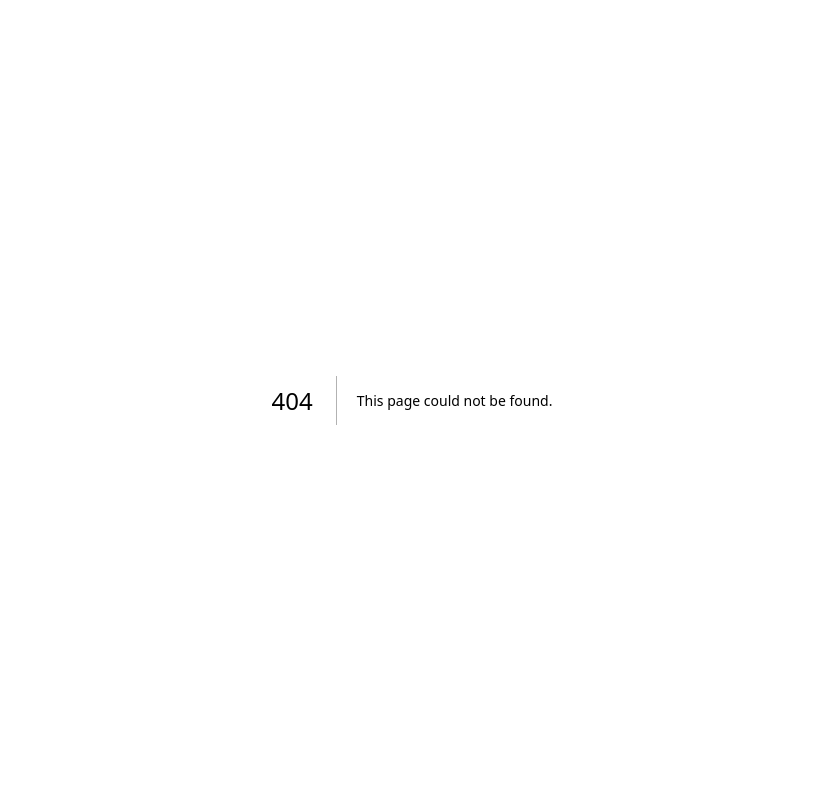
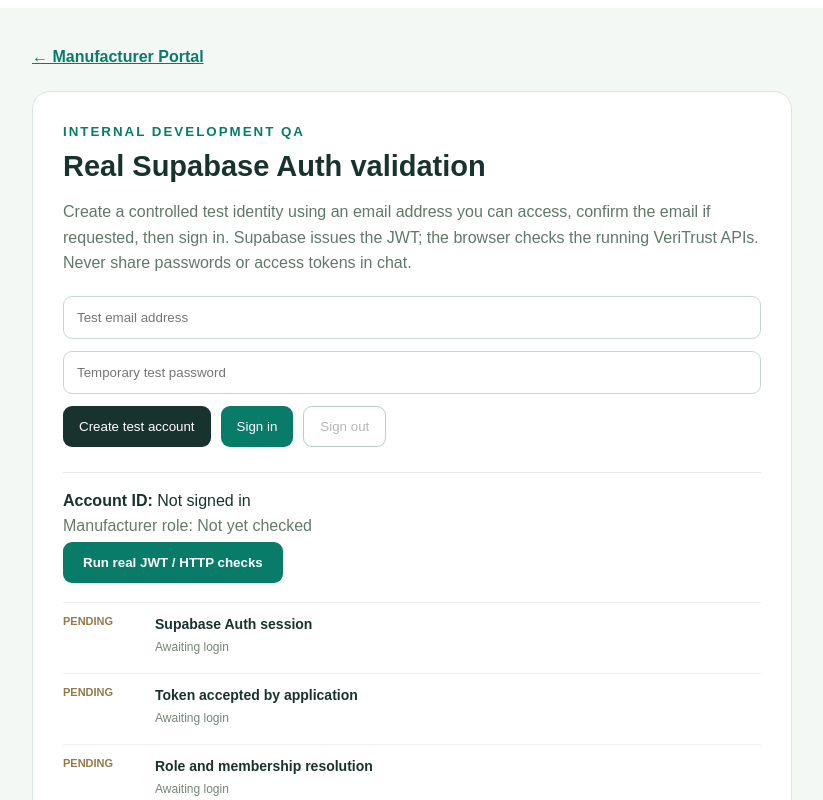
Before and after one commit to koladelampard1/veritrust-platform, a Next.js app: page /qa/auth in a window 1280 px wide. Before the commit this address had no page. Shown: the top 800 px of the page, without its empty margins (228-1051 px from the left). Built offline with nearby package versions, Linux system fonts and the light colour scheme; no server answers.

Commit message:
Add real Supabase Auth test harness for controlled sign-up and JWT authorization checks

```diff
--- /dev/null
+++ b/src/app/qa/auth/page.tsx
@@ -0,0 +1,35 @@
+'use client';
+import {useEffect,useState} from 'react';
+import {createClient,type SupabaseClient} from '@supabase/supabase-js';
+import Link from 'next/link';
+type Check={name:string;status:'pass'|'fail'|'pending';detail:string};
+const endpoint=process.env.NEXT_PUBLIC_SUPABASE_URL;
+const key=process.env.NEXT_PUBLIC_SUPABASE_ANON_KEY;
+function client():SupabaseClient|null{return endpoint&&key?createClient(endpoint,key,{auth:{persistSession:true,autoRefreshToken:true}}):null}
+const checks:Check[]=[{name:'Supabase Auth session',status:'pending',detail:'Awaiting login'},{name:'Token accepted by application',status:'pending',detail:'Awaiting login'},{name:'Role and membership resolution',status:'pending',detail:'Awaiting login'},{name:'Cross-organization read isolation',status:'pending',detail:'Awaiting login'}];
+export default function AuthQA(){
+const [db]=useState(client),[email,setEmail]=useState(''),[password,setPassword]=useState(''),[message,setMessage]=useState(''),[busy,setBusy]=useState(false);
+const [user,setUser]=useState(''),[role,setRole]=useState(''),[tests,setTests]=useState(checks);
+useEffect(()=>{db?.auth.getSession().then(({data})=>{if(data.session){setUser(data.session.user.id);setMessage('Authenticated session restored. Run checks below.')}})},[db]);
+async function signup(){if(!db){setMessage('Authentication is not configured.');return}setBusy(true);setMessage('');try{const {data,error}=await db.auth.signUp({email,password});if(error)throw error;setMessage(data.session?'Supabase Auth registration succeeded and a session was issued.':'Registration requested. Confirm the email sent by Supabase before signing in.');setUser(data.user?.id??'');setPassword('')}catch(e){setMessage(e instanceof Error?e.message:'Sign-up failed')}finally{setBusy(false)}}
+async function signin(){if(!db)return;setBusy(true);setMessage('');try{const {data,error}=await db.auth.signInWithPassword({email,password});if(error)throw error;setUser(data.user.id);setPassword('');setMessage('Real Supabase Auth session created. Run authorization checks.') }catch(e){setMessage(e instanceof Error?e.message:'Sign-in failed')}finally{setBusy(false)}}
+async function run(){if(!db)return;setBusy(true);const next:Check[]=[];try{const {data,error}=await db.auth.getSession();if(error||!data.session)throw new Error('No valid Supabase Auth session');const token=data.session.access_token;const verified=await db.auth.getUser(token);if(verified.error||verified.data.user?.id!==data.session.user.id)throw new Error('Token verification failed');next.push({name:'Supabase Auth session',status:'pass',detail:'Supabase issued a real session for '+data.session.user.id.slice(0,8)+'…'});
+const a=await fetch('/api/v1/me',{headers:{Authorization:'Bearer '+token},cache:'no-store'});const body=await a.json();if(!a.ok)throw new Error('Application rejected JWT, HTTP '+a.status);next.push({name:'Token accepted by application',status:'pass',detail:'GET /api/v1/me returned HTTP '+a.status});
+const members=body.memberships??[];setRole(members[0]?.role??'none');next.push({name:'Role and membership resolution',status:members.length?'pass':'pending',detail:members.length?members.map((m:{role:string;organization_id:string})=>m.role+' / '+m.organization_id.slice(0,8)).join(', '):'Valid Auth user has no manufacturer membership yet. Membership must be assigned before authorized workflow tests.'});
+const forbidden=await fetch('/api/v1/manufacturer/overview?organization_id=22222222-2222-4222-8222-222222222222',{headers:{Authorization:'Bearer '+token},cache:'no-store'});
+const isMember=members.some((m:{organization_id:string})=>m.organization_id==='22222222-2222-4222-8222-222222222222');
+next.push({name:'Cross-organization read isolation',status:!isMember&&forbidden.status===403?'pass':'fail',detail:'Unrelated retailer organization read returned HTTP '+forbidden.status});
+setTests(next);setMessage('Checks finished. These are genuine browser HTTP requests with a Supabase-issued JWT.');
+}catch(e){next.push({name:'Authentication or API error',status:'fail',detail:e instanceof Error?e.message:'Unexpected failure'});setTests(next)}finally{setBusy(false)}}
+async function logout(){await db?.auth.signOut();setUser('');setRole('');setTests(checks);setMessage('Signed out.')}
+return <main style={{fontFamily:'Arial, sans-serif',background:'#f3f8f5',minHeight:'100vh',padding:'40px 18px',color:'#18332e'}}><section style={{maxWidth:760,margin:'auto'}}>
+<Link href='/manufacturer' style={{color:'#087c69',fontWeight:700}}>← Manufacturer Portal</Link>
+<div style={{marginTop:25,background:'#fff',borderRadius:18,padding:30,border:'1px solid #dae5dc'}}>
+<small style={{color:'#087c69',fontWeight:800,letterSpacing:2}}>INTERNAL DEVELOPMENT QA</small><h1 style={{fontSize:29,margin:'10px 0'}}>Real Supabase Auth validation</h1>
+<p style={{lineHeight:1.6,color:'#60786b'}}>Create a controlled test identity using an email address you can access, confirm the email if requested, then sign in. Supabase issues the JWT; the browser checks the running VeriTrust APIs. Never share passwords or access tokens in chat.</p>
+<div style={{display:'grid',gap:12,marginTop:20}}><input aria-label='Test account email' type='email' placeholder='Test email address' value={email} onChange={e=>setEmail(e.target.value)} style={{padding:13,border:'1px solid #c8d8cc',borderRadius:9}}/><input aria-label='Password' type='password' placeholder='Temporary test password' value={password} onChange={e=>setPassword(e.target.value)} style={{padding:13,border:'1px solid #c8d8cc',borderRadius:9}}/><div style={{display:'flex',gap:10,flexWrap:'wrap'}}><button onClick={signup} disabled={busy||!email||!password} style={{padding:'12px 16px',border:0,borderRadius:9,background:'#18332e',color:'#fff'}}>Create test account</button><button onClick={signin} disabled={busy||!email||!password} style={{padding:'12px 16px',border:0,borderRadius:9,background:'#087c69',color:'#fff'}}>Sign in</button><button onClick={logout} disabled={!user||busy} style={{padding:'12px 16px',border:'1px solid #bccdc4',borderRadius:9,background:'#fff'}}>Sign out</button></div></div>
+{message&&<p role='status' style={{background:'#e8f4ed',padding:14,borderRadius:9,lineHeight:1.6}}>{message}</p>}
+<div style={{padding:'19px 0',borderTop:'1px solid #e5ece6',marginTop:25}}><b>Account ID:</b> {user||'Not signed in'}<p style={{color:'#667a6c',margin:'7px 0'}}>Manufacturer role: {role||'Not yet checked'}</p><button onClick={run} disabled={busy||!user} style={{background:'#087c69',color:'#fff',padding:'13px 20px',border:0,borderRadius:9,fontWeight:700}}>Run real JWT / HTTP checks</button></div>
+{tests.map(t=><div key={t.name} style={{borderTop:'1px solid #edf1ee',padding:'12px 0',display:'flex',gap:16,alignItems:'start'}}><span style={{minWidth:76,fontSize:11,textTransform:'uppercase',fontWeight:800,color:t.status==='pass'?'#087c69':t.status==='fail'?'#ba302c':'#927b4b'}}>{t.status}</span><div><strong style={{fontSize:14}}>{t.name}</strong><p style={{color:'#748678',fontSize:12,lineHeight:1.5,margin:'5px 0'}}>{t.detail}</p></div></div>)}
+</div><p style={{color:'#788e80',fontSize:12,lineHeight:1.7}}>This QA page does not assign roles, bypass email verification or grant access to company records. Only an authorized database administrator can approve organization membership.</p></section></main>
+}
```
